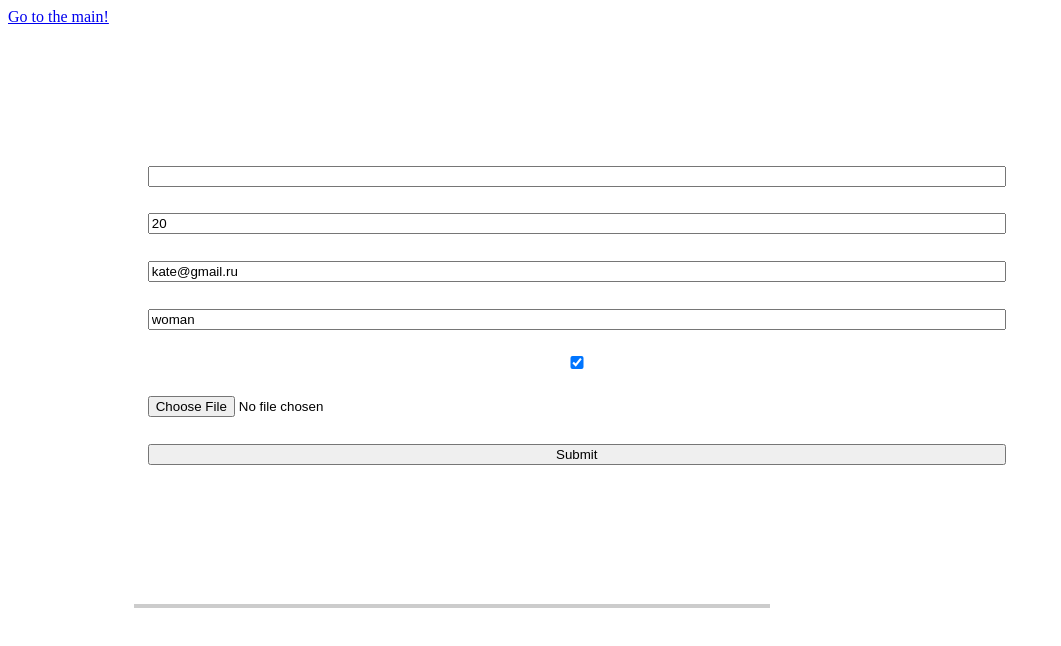
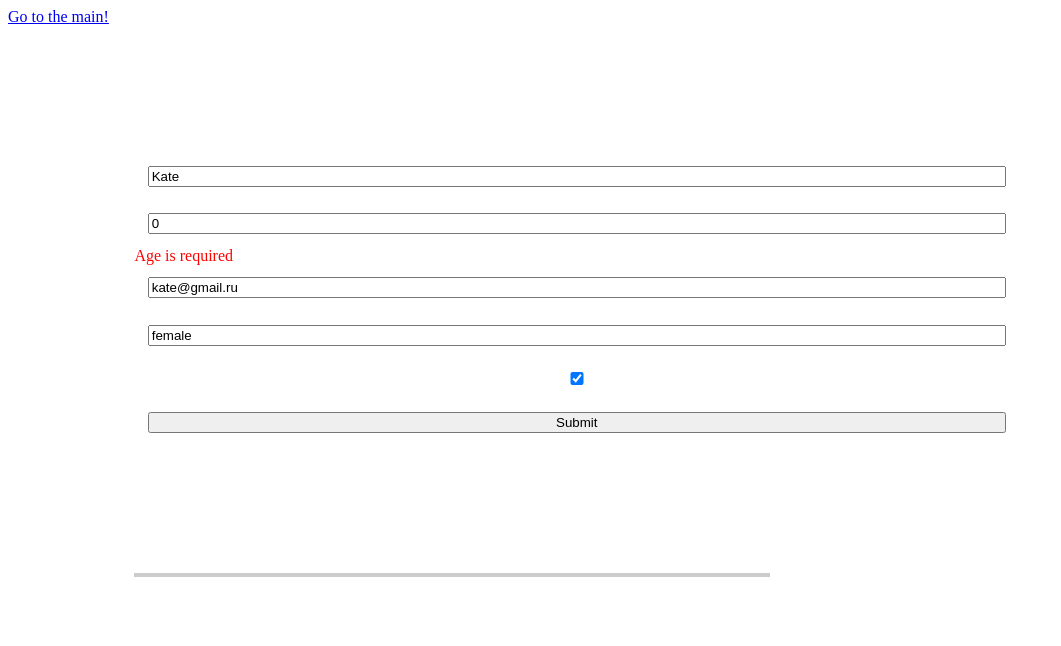
Before and after one commit to KateGoncharik/react, a React (Vite) app: page /uncontrolled-form in a window 1280 px wide. Both pictures are taken after a click on the input 576 px from the left and 406 px from the top of the page. Shown: the top 646 px of the page, without its empty margins (0-1061 px from the left). Built offline with nearby package versions, Linux system fonts and the light colour scheme.

Commit message:
fix: correct validation

```diff
--- a/src/components/submit/submit.tsx
+++ b/src/components/submit/submit.tsx
@@ -1,13 +1,13 @@
-import { FormData } from '@/pages/uncontrolled-form-page';
-export function Submit({ submit }: { submit: FormData }) {
+import { FormData } from '@/types/form-data';
+
+export function SentFormDataItem({ formData }: { formData: FormData }) {
   return (
     <div className="submit">
-      <div>Name: {submit.name}</div>
-      <div>Age: {submit.age}</div>
-      <div>Email: {submit.email}</div>
-      <div>Gender: {submit.gender}</div>
-      <div>Accept rules: {submit.acceptRules}</div>
-      <div>Uploaded image: {submit.uploadImage}</div>
+      <div>Name: {formData.name}</div>
+      <div>Age: {formData.age}</div>
+      <div>Email: {formData.email}</div>
+      <div>Gender: {formData.gender}</div>
+      <div>Accept rules: {`${formData.acceptRules}`}</div>
     </div>
   );
 }
--- a/src/components/submitts-list/submitts-list.tsx
+++ b/src/components/submitts-list/submitts-list.tsx
@@ -1,11 +1,11 @@
-import { Submit } from '../submit/submit';
-import { FormData } from '@/pages/uncontrolled-form-page';
+import { SentFormDataItem } from '../submit/submit';
+import { FormData } from '@/types/form-data';
 
-export function SubmittionsList({ submitts }: { submitts: FormData[] }) {
+export function SentFormDataItemsList({ sentFormData }: { sentFormData: FormData[] }) {
   return (
     <>
-      {submitts.map((submit: FormData) => {
-        return <Submit key={`${submit.name}-${submit.age}`} submit={submit} />;
+      {sentFormData.map((formData: FormData) => {
+        return <SentFormDataItem key={`${formData.name}-${formData.age}`} formData={formData} />;
       })}
     </>
   );
--- a/src/features/form-slice.tsx
+++ b/src/features/form-slice.tsx
@@ -1,33 +1,30 @@
 import { createSlice } from '@reduxjs/toolkit';
 import { createSelector } from '@reduxjs/toolkit';
 
-type InitialStateSubmitts = { submitts: Array<FormData> };
+import { FormData } from '@/types/form-data';
 
-type FormData = {
-  name: string;
-  age: string;
-  email: string;
-  gender: string;
+type InitialStateSentFormData = { sentFormData: Array<FormData> };
+
+const initialState: InitialStateSentFormData = {
+  sentFormData: [],
 };
 
-const initialState: InitialStateSubmitts = {
-  submitts: [],
-};
-
-export const searchSlice = createSlice({
+export const formSlice = createSlice({
   name: 'form',
-  initialState: initialState,
+  initialState,
   reducers: {
-    addNewSubmit: (state, action) => {
+    saveNewFormData: (state, action) => {
       return {
         ...state,
-        submitts: [
-          ...state.submitts,
+        sentFormData: [
+          ...state.sentFormData,
           {
             name: action.payload.name,
             age: action.payload.age,
             email: action.payload.email,
             gender: action.payload.gender,
+            acceptRules: action.payload.acceptRules,
+            uploadImage: action.payload.uploadImage,
           },
         ],
       };
@@ -35,11 +32,11 @@ export const searchSlice = createSlice({
   },
 });
 
-export const selectSubmitts = createSelector(
-  (state: { form: { submitts: [FormData] } }) => state.form,
-  (search) => search.submitts
+export const selectSentFormData = createSelector(
+  (state: { form: { sentFormData: [FormData] } }) => state.form,
+  (form) => form.sentFormData
 );
 
-export const { addNewSubmit: addNewSubmit } = searchSlice.actions;
+export const { saveNewFormData: addNewSubmit } = formSlice.actions;
 
-export default searchSlice.reducer;
+export default formSlice.reducer;
--- a/src/pages/form-page.tsx
+++ b/src/pages/form-page.tsx
@@ -1,8 +1,8 @@
 import { useForm, SubmitHandler } from 'react-hook-form';
 import { useDispatch, useSelector } from 'react-redux';
-import { addNewSubmit, selectSubmitts } from '@/features/form-slice';
+import { addNewSubmit, selectSentFormData } from '@/features/form-slice';
 import { Link } from 'react-router-dom';
-import { SubmittionsList } from '@/components/submitts-list/submitts-list';
+import { SentFormDataItemsList } from '@/components/submitts-list/submitts-list';
 import { FormData } from './uncontrolled-form-page';
 import * as yup from 'yup';
 import { yupResolver } from '@hookform/resolvers/yup';
@@ -21,14 +21,19 @@ export default function Form() {
     handleSubmit,
     formState: { errors },
   } = useForm<FormData>({ resolver: yupResolver(schema) });
+
   const dispatch = useDispatch();
-  const submittsToShow = useSelector(selectSubmitts);
+
+  const submittsToShow = useSelector(selectSentFormData);
+
   const onSubmit: SubmitHandler<FormData> = (data) => {
     dispatch(addNewSubmit(data));
   };
+
   if (errors) {
     console.error(errors);
   }
+
   return (
     <>
       <Link to="/">Go to the main!</Link>
@@ -44,7 +49,7 @@ export default function Form() {
         <input type="submit" />
       </form>
       <div className="show-submittions">
-        <SubmittionsList submitts={submittsToShow} />
+        <SentFormDataItemsList sentFormData={submittsToShow} />
       </div>
     </>
   );
--- a/src/pages/form.css
+++ b/src/pages/form.css
@@ -15,3 +15,10 @@
   display: flex;
   flex-direction: column;
 }
+
+.error {
+  width: 100%;
+  font-size: 1em;
+  line-height: 100%;
+  color: red;
+}
--- a/src/pages/uncontrolled-form-page.tsx
+++ b/src/pages/uncontrolled-form-page.tsx
@@ -1,49 +1,73 @@
 import { useDispatch, useSelector } from 'react-redux';
-import { addNewSubmit, selectSubmitts } from '@/features/form-slice';
+import { useState } from 'react';
+import { addNewSubmit, selectSentFormData } from '@/features/form-slice';
 import { Link } from 'react-router-dom';
-import { SubmittionsList } from '@/components/submitts-list/submitts-list';
-import { useRef } from 'react';
+import { useNavigate } from 'react-router-dom';
+import { SentFormDataItemsList } from '@/components/submitts-list/submitts-list';
+import { ValidationError } from 'yup';
 
-export type FormData = {
-  name: string;
-  age: string;
-  email: string;
-  gender: string;
-  acceptRules: boolean;
-  uploadImage: string;
-};
+import { schema } from '@/utils/schema';
+import { FormInputNames } from '@/types/enums/form-input-names';
 
 export default function UncontrolledForm() {
   const dispatch = useDispatch();
-  const submittionsToShow = useSelector(selectSubmitts);
-  const nameInputRef = useRef(null);
-  const ageInputRef = useRef(null);
-  const emailInputRef = useRef(null);
-  const genderInputRef = useRef(null);
-  const acceptRulesInputRef = useRef(null);
-  const uploadImgInputRef = useRef(null);
+  const navigate = useNavigate();
+  const [errors, setErrors] = useState<{ [key: string]: string }>({});
 
-  function handleSubmit(e: React.FormEvent<HTMLFormElement>) {
-    const submit: FormData = {
-      name: nameInputRef.current!.value,
-      age: ageInputRef.current!.value,
-      email: emailInputRef.current!.value,
-      gender: genderInputRef.current!.value,
-      acceptRules: acceptRulesInputRef.current!.value,
-      uploadImage: uploadImgInputRef.current!.value,
+  const formDataToShow = useSelector(selectSentFormData);
+
+  async function handleSubmit(e: React.FormEvent<HTMLFormElement>) {
+    e.preventDefault();
+    const { target } = e;
+
+    const formData = Object.fromEntries(new FormData(target as HTMLFormElement));
+
+    const convertedData = {
+      ...formData,
+      [FormInputNames.age]: (formData[FormInputNames.age] as string) || '0',
+      [FormInputNames.acceptRules]: (formData[FormInputNames.acceptRules] as string) === 'on',
     };
 
-    e.preventDefault();
-    dispatch(addNewSubmit(submit));
+    schema
+      .validate(convertedData, { abortEarly: false })
+      .then((data) => {
+        dispatch(
+          addNewSubmit({
+            ...data,
+            uploadImage: 'base64File',
+          })
+        );
+        navigate('/');
+      })
+      .catch((validationErrors: ValidationError) => {
+        const newErrors: Record<string, string> = {};
+        validationErrors.inner.forEach((error) => {
+          if (error.path) {
+            newErrors[error.path] = error.message;
+          }
+        });
+        setErrors(newErrors);
+      });
   }
   const form = (
     <form id={'uncontrolled-form'} className="form" onSubmit={(e) => handleSubmit(e)}>
-      <input type="text" ref={nameInputRef} />
-      <input type="text" defaultValue={'20'} ref={ageInputRef} />
-      <input type="email" defaultValue={'kate@gmail.ru'} ref={emailInputRef} />
-      <input type="text" defaultValue={'woman'} ref={genderInputRef} />
-      <input type="checkbox" defaultChecked={true} ref={acceptRulesInputRef} />
-      <input type="file" ref={uploadImgInputRef} />
+      <input type="text" defaultValue={'Kate'} name={FormInputNames.name} />
+      {errors[FormInputNames.name] && <span className="error">{errors[FormInputNames.name]}</span>}
+      <input type="text" defaultValue={0} name={FormInputNames.age} />
+      {errors[FormInputNames.age] && <span className="error">{errors[FormInputNames.age]}</span>}
+      <input type="email" defaultValue={'kate@gmail.ru'} name={FormInputNames.email} />
+      {errors[FormInputNames.email] && (
+        <span className="error">{errors[FormInputNames.email]}</span>
+      )}
+      <input type="text" defaultValue={'female'} name={FormInputNames.gender} />
+      {errors[FormInputNames.gender] && (
+        <span className="error">{errors[FormInputNames.gender]}</span>
+      )}
+      <input type="checkbox" defaultChecked={true} name={FormInputNames.acceptRules} />
+      {errors[FormInputNames.acceptRules] && (
+        <span className="error">{errors[FormInputNames.acceptRules]}</span>
+      )}
+
       <input type="submit" />
     </form>
   );
@@ -53,7 +77,7 @@ export default function UncontrolledForm() {
       <Link to="/">Go to the main!</Link>
       {form}
       <div className="show-submittions">
-        <SubmittionsList submitts={submittionsToShow} />
+        <SentFormDataItemsList sentFormData={formDataToShow} />
       </div>
     </>
   );
--- /dev/null
+++ b/src/types/enums/error-messages.ts
@@ -0,0 +1,11 @@
+export enum ErrorMessages {
+  requireName = 'Name is required. ',
+  capitalizeError = 'Name should be capitalized',
+  numbersInName = 'Name should not contain numbers',
+  invalidFormat = 'Invalid format',
+  requireAge = 'Age is required',
+  positiveError = 'Age must be a positive number',
+  requireEmail = 'Email is required',
+  requireGender = 'Gender is required',
+  requireAccept = 'Accept is required',
+}
--- /dev/null
+++ b/src/types/enums/form-input-names.ts
@@ -0,0 +1,7 @@
+export enum FormInputNames {
+  name = 'name',
+  age = 'age',
+  email = 'email',
+  gender = 'gender',
+  acceptRules = 'acceptRules',
+}
--- /dev/null
+++ b/src/types/form-data.ts
@@ -0,0 +1,7 @@
+export type FormData = {
+  name: string;
+  age: number;
+  email: string;
+  gender: 'male' | 'female';
+  acceptRules: boolean;
+};
--- /dev/null
+++ b/src/utils/schema.ts
@@ -0,0 +1,42 @@
+import { boolean, number, object, ObjectSchema, string } from 'yup';
+import { FormData } from '@/types/form-data';
+import { ErrorMessages } from '@/types/enums/error-messages';
+
+export const schema: ObjectSchema<FormData> = object({
+  name: string()
+    .required(ErrorMessages.requireName)
+    .test({
+      test(value, ctx) {
+        if (!value) {
+          return ctx.createError({ message: ErrorMessages.requireName });
+        }
+        const regex = new RegExp('[0-9]');
+        if ([...value][0] !== [...value][0].toUpperCase()) {
+          return ctx.createError({ message: ErrorMessages.capitalizeError });
+        }
+        if (regex.test(value)) {
+          return ctx.createError({ message: ErrorMessages.numbersInName });
+        }
+        return true;
+      },
+    }),
+  age: number()
+    .required(ErrorMessages.requireAge)
+    .positive(ErrorMessages.positiveError)
+    .integer()
+    .test({
+      test(value, ctx) {
+        if (value === 0) {
+          return ctx.createError({ message: ErrorMessages.requireAge });
+        }
+
+        return true;
+      },
+    }),
+  email: string().email(ErrorMessages.invalidFormat).required(ErrorMessages.requireEmail),
+
+  gender: string<'male' | 'female'>().required(ErrorMessages.requireGender),
+  acceptRules: boolean()
+    .required(ErrorMessages.requireAccept)
+    .oneOf([true], ErrorMessages.requireAccept),
+});
```
